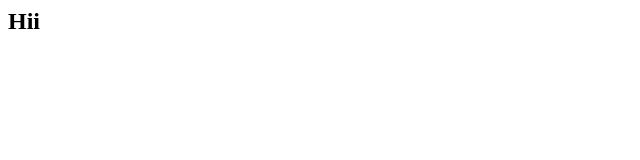
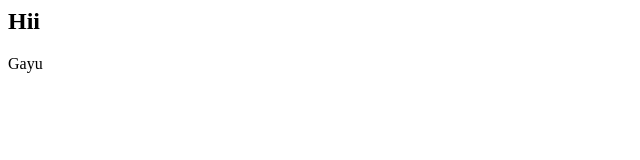
Before and after one commit to Gayathirimita/test, a plain HTML site: page index.html in a window 1280 px wide. Shown: the full height of the page, 0-640 px from the left. Drawn offline with Linux system fonts and the light colour scheme.

Commit message:
Update index.html

```diff
--- a/index.html
+++ b/index.html
@@ -1 +1,2 @@
 <h2>Hii</h2>
+<p>Gayu</p>
```
